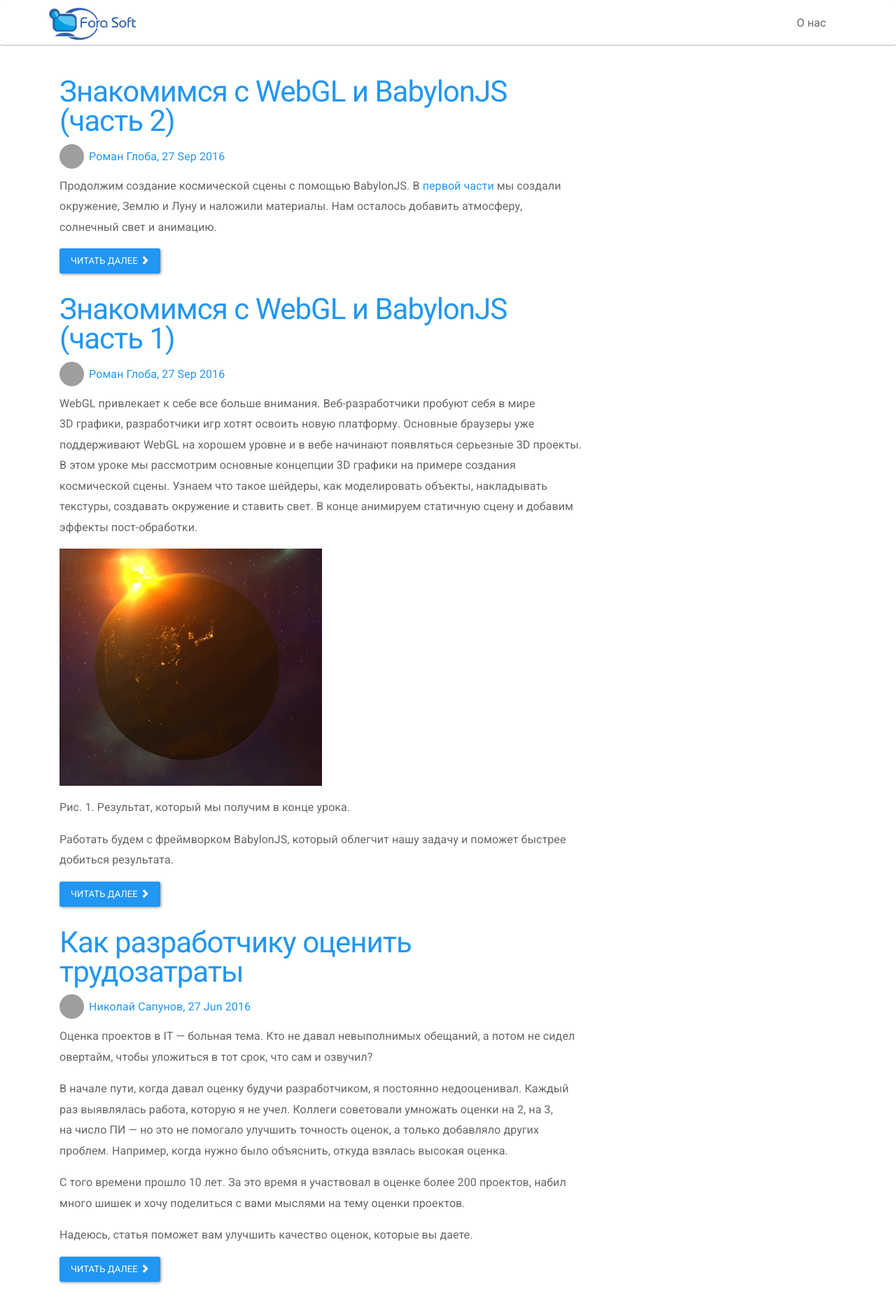
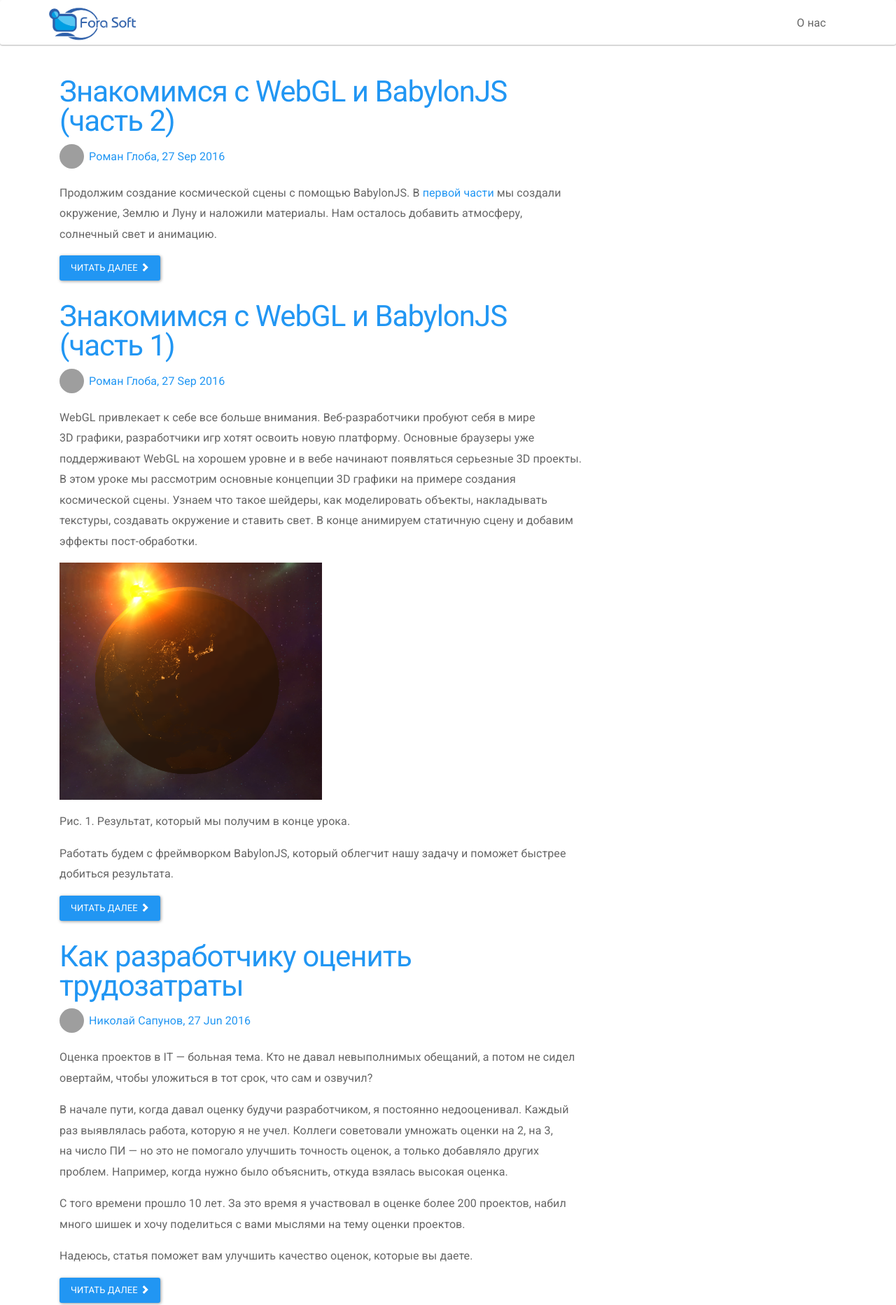
Before and after one commit to forasoft/forasoft.github.io, a Jekyll site: the page built from index.html, in a window 1280 px wide. Shown: the top 1865 px of the page at 70% size. Built offline with Jekyll 4.4.1, drawn with Linux system fonts in a browser that asks for light colours; nearby versions of some CDN libraries; the list of posts is cut into pages by our own code; grey boxes are pictures that could not be loaded.

Commit message:
bootstrap design fixes

```diff
--- a/_config.yml
+++ b/_config.yml
@@ -6,7 +6,7 @@ email: info@fora-soft.com
 description: > # this means to ignore newlines until "baseurl:"
  Блог компании Fora Soft.
 baseurl: "" # the subpath of your site, e.g. /blog
-url: "http://127.0.0.1:4000/" # the base hostname & protocol for your site
+url: "http://forasoft.github.io/" # the base hostname & protocol for your site
 twitter_username: forasoft
 
 JB:
@@ -29,5 +29,5 @@ paginate: 5
 excerpt_separator: <!--more-->
 JB :
   version : 0.3.0
-BASE_PATH : http://127.0.0.1:4000/
+BASE_PATH : http://forasoft.github.io/
 ASSET_PATH : false
--- a/_sass/_base.scss
+++ b/_sass/_base.scss
@@ -93,7 +93,9 @@ h1, h2, h3, h4, h5, h6 {
 a {
     color: $brand-color;
     text-decoration: none;
-
+    &.btn {
+      color: #ffffff !important;
+    }
     &:visited {
         color: darken($brand-color, 15%);
     }
@@ -194,7 +196,7 @@ pre {
 
 .author {
   display: block;
-  margin-bottom: 1rem;
+  margin-bottom: 2rem;
 }
 
 .author-avatar {
@@ -210,7 +212,9 @@ pre {
   vertical-align: middle;
   display: inline;
 }
-
+img {
+  display: block;
+}
 .logo {
   margin-right: auto;
   margin-left: auto;
```
